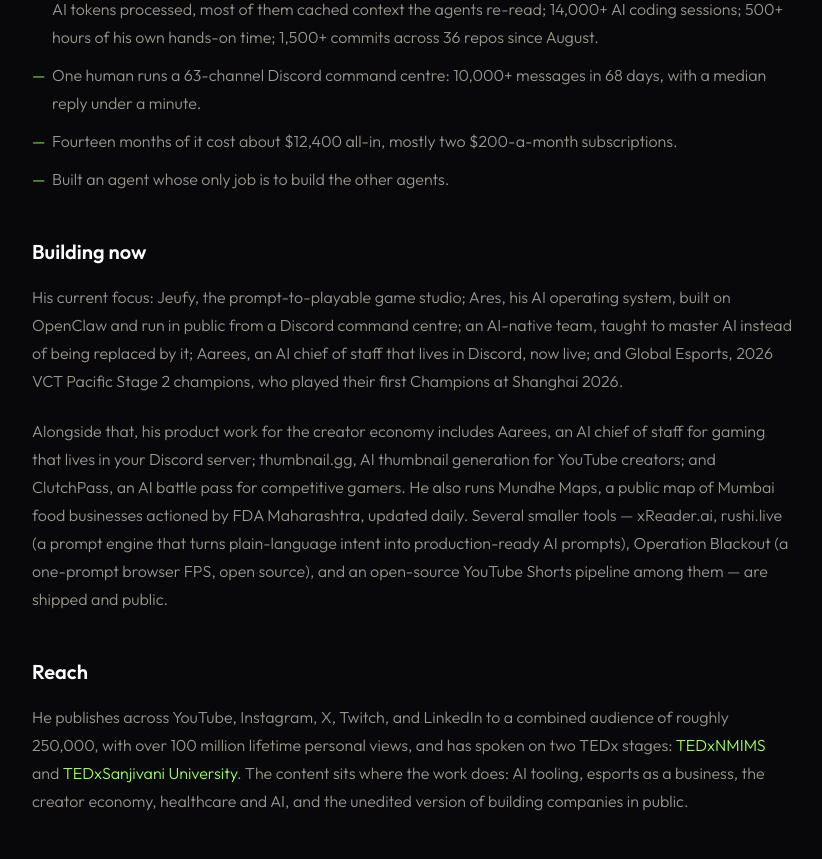
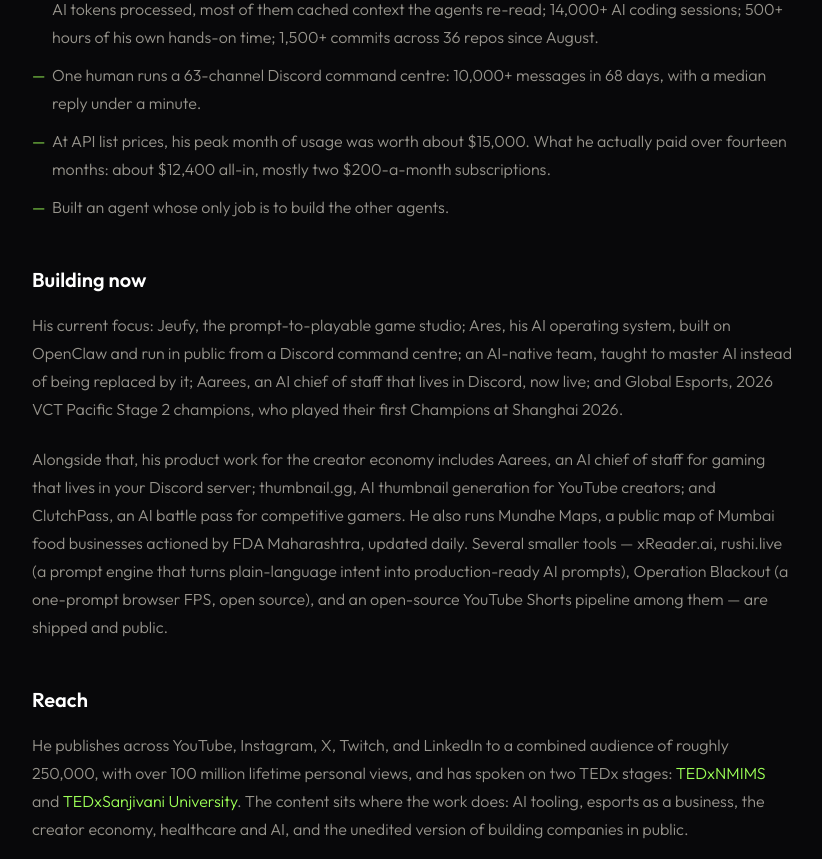
Before and after one commit to rushindrasinha/rushindra-dot-com, a Next.js app: page /about in a window 1280 px wide. Shown: the part 1900-2759 px from the top of the page, without its empty margins (228-1050 px from the left). Built offline with nearby package versions, Linux system fonts and the light colour scheme.

Commit message:
v1.14.0: $15K reframed as API-list value of a peak month

```diff
--- a/app/about/page.tsx
+++ b/app/about/page.tsx
@@ -117,8 +117,9 @@
           in 68 days, with a median reply under a minute.
         </LI>
         <LI>
-          Fourteen months of it cost about $12,400 all-in, mostly two
-          $200-a-month subscriptions.
+          At API list prices, his peak month of usage was worth about $15,000.
+          What he actually paid over fourteen months: about $12,400 all-in,
+          mostly two $200-a-month subscriptions.
         </LI>
         <LI>
           Built an agent whose only job is to build the other agents.
--- a/app/llm/route.ts
+++ b/app/llm/route.ts
@@ -208,8 +208,9 @@
     Voice-first: no laptop, three microphones, 5,000-10,000 dictated words
     a day. Runs his companies from a Discord command centre. Model-agnostic
     by design: the system is a script, and it pulls whichever model fits
-    the task. Fourteen months of it cost about $12,400 all-in, mostly two
-    $200-a-month subscriptions.
+    the task. At API list prices, his peak month of usage was worth about
+    $15,000; actual cost over 14 months was about $12,400 all-in, mostly
+    two $200-a-month subscriptions.
 
   2024-2026
     Building AI-native products: Aarees (now an AI chief of staff for
@@ -298,7 +299,8 @@
       messages in 68 days, median reply under a minute
     — 41 public AI bots (rushindra.com/bots)
     — Cost: about $12,400 all-in over 14 months, mostly two
-      $200-a-month subscriptions
+      $200-a-month subscriptions. Peak month's usage was worth about
+      $15,000 at API list prices.
 
   MUNDHE MAPS
     Role:   Builder
```
Also changed, not shown: public/llms.txt, 1 other file (tests, documents, lock files or other folders).
